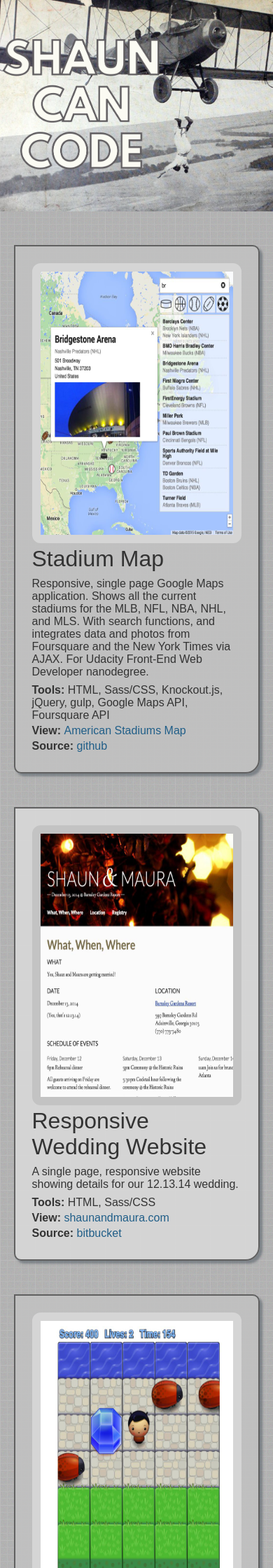
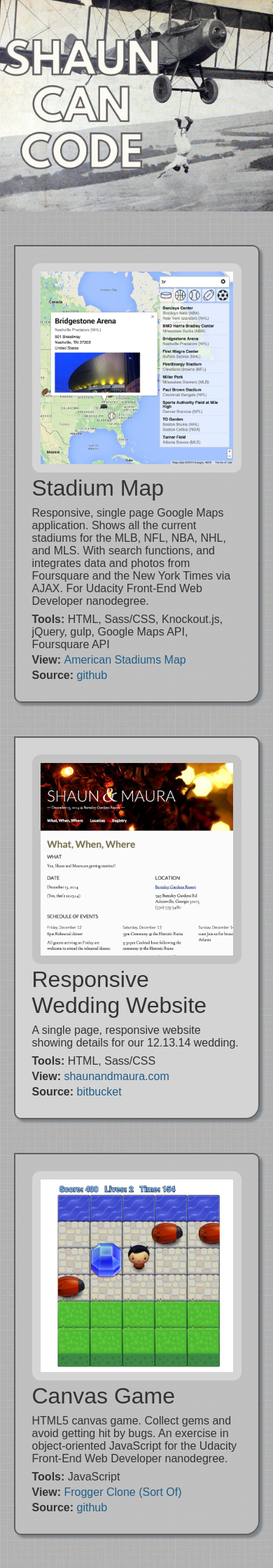
Before and after one commit to 6stringbeliever/6stringbeliever.github.io, a Jekyll site: the page built from index.html, in a window 390 px wide. Shown: the top 2240 px of the page at 70% size. Built offline with Jekyll 4.4.1, drawn with Linux system fonts in a browser that asks for light colours; nearby versions of some CDN libraries.

Commit message:
Fix aspect ratio in responsive images

```diff
--- a/css/style.scss
+++ b/css/style.scss
@@ -135,7 +135,7 @@ footer {
 
 .project-screenshot {
   width: 400px;
-  height: 400px;
+  height: auto;
   max-width: 100%;
   border-radius: 12px;
   margin: 0 auto;
```
